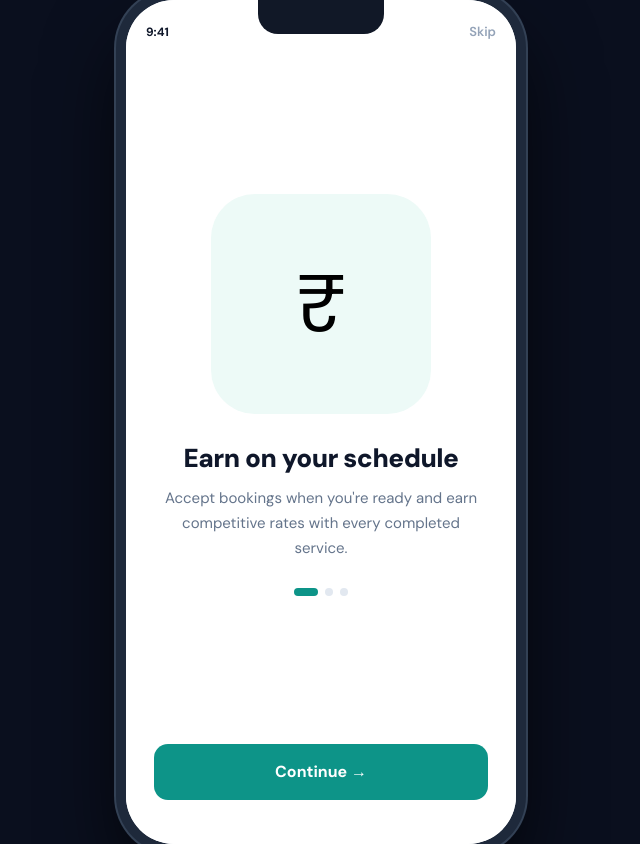
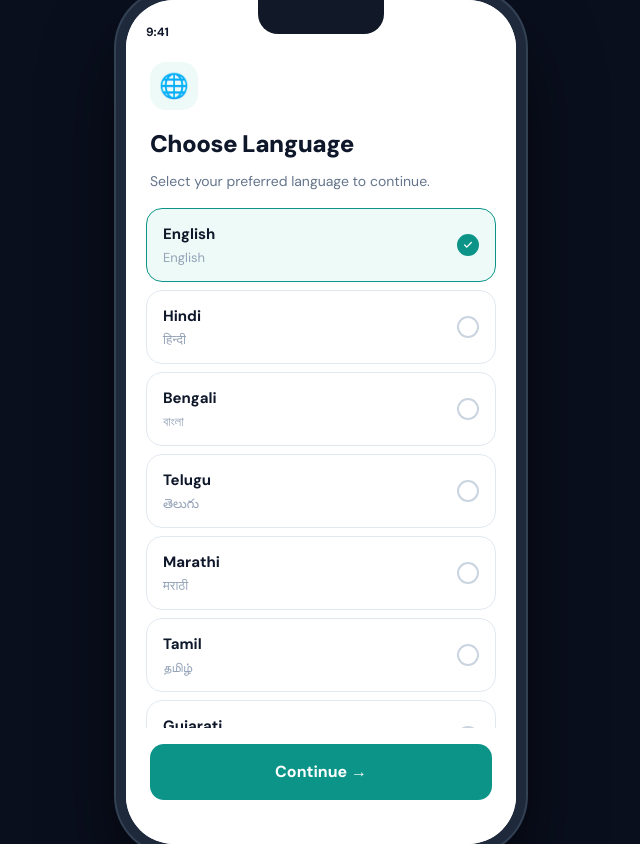
Before and after one commit to nitinsharma2882-code/carebridge-partner-frontend, a Next.js app: page /onboarding in a window 1280 px wide. Shown: the whole page, without its empty margins (319-959 px from the left). Built offline with nearby package versions, Linux system fonts and the light colour scheme.

Commit message:
feat: dark mode toggle, remove auto-accept, language selection on onboarding

```diff
--- a/src/app/onboarding/page.tsx
+++ b/src/app/onboarding/page.tsx
@@ -2,6 +2,22 @@
 import { useState } from 'react'
 import { useRouter } from 'next/navigation'
 import MobileFrame from '@/components/MobileFrame'
+
+// ── Issue 19: Language list ───────────────────────────────
+const LANGUAGES = [
+  { code:'en', label:'English',    native:'English' },
+  { code:'hi', label:'Hindi',      native:'हिन्दी' },
+  { code:'bn', label:'Bengali',    native:'বাংলা' },
+  { code:'te', label:'Telugu',     native:'తెలుగు' },
+  { code:'mr', label:'Marathi',    native:'मराठी' },
+  { code:'ta', label:'Tamil',      native:'தமிழ்' },
+  { code:'gu', label:'Gujarati',   native:'ગુજરાતી' },
+  { code:'kn', label:'Kannada',    native:'ಕನ್ನಡ' },
+  { code:'pa', label:'Punjabi',    native:'ਪੰਜਾਬੀ' },
+  { code:'ur', label:'Urdu',       native:'اردو' },
+  { code:'fr', label:'French',     native:'Français' },
+  { code:'ar', label:'Arabic',     native:'العربية' },
+]
 
 const slides = [
   { icon:'₹',  bg:'#EDFAF7', title:'Earn on your schedule',    desc:"Accept bookings when you're ready and earn competitive rates with every completed service." },
@@ -10,8 +26,16 @@ const slides = [
 ]
 
 export default function OnboardingPage() {
-  const [current, setCurrent] = useState(0)
+  // step 0 = language selection, steps 1-3 = slides
+  const [step,     setStep]     = useState(0)
+  const [current,  setCurrent]  = useState(0)
+  const [selLang,  setSelLang]  = useState('en')
   const router = useRouter()
+
+  const confirmLanguage = () => {
+    localStorage.setItem('carebridge_language', selLang)
+    setStep(1)
+  }
 
   const next = () => {
     if (current < slides.length - 1) { setCurrent(current + 1) }
@@ -20,8 +44,56 @@ export default function OnboardingPage() {
   const skip = () => { localStorage.setItem('cb_onboarding_seen', 'true'); router.replace('/login') }
   const slide = slides[current]
 
+  // ── Step 0: Language Selection ────────────────────────
+  if (step === 0) {
+    return (
+      <MobileFrame>
+        <div style={{ position:'absolute', inset:0, display:'flex', flexDirection:'column', background:'#fff' }}>
+
+          {/* Status bar */}
+          <div style={{ height:'50px', display:'flex', alignItems:'center', padding:'14px 20px 0', flexShrink:0 }}>
+            <span style={{ fontSize:'12px', fontWeight:700, color:'#0F172A' }}>9:41</span>
+          </div>
+
+          {/* Header */}
+          <div style={{ padding:'12px 24px 0', flexShrink:0 }}>
+            <div style={{ width:'48px', height:'48px', borderRadius:'16px', background:'#EDFAF7', display:'flex', alignItems:'center', justifyContent:'center', fontSize:'24px', marginBottom:'16px' }}>🌐</div>
+            <h2 style={{ fontSize:'24px', fontWeight:900, color:'#0F172A', letterSpacing:'-0.5px', margin:0 }}>Choose Language</h2>
+            <p style={{ fontSize:'14px', color:'#64748B', marginTop:'8px', lineHeight:1.6 }}>Select your preferred language to continue.</p>
+          </div>
+
+          {/* Language grid */}
+          <div style={{ flex:1, overflowY:'auto', padding:'16px 20px' }}>
+            <div style={{ display:'flex', flexDirection:'column', gap:'8px' }}>
+              {LANGUAGES.map(lang => (
+                <div key={lang.code} onClick={()=>setSelLang(lang.code)}
+                  style={{ display:'flex', alignItems:'center', justifyContent:'space-between', padding:'14px 16px', borderRadius:'16px', border:`1.5px solid ${selLang===lang.code?'#0D9488':'#E2E8F0'}`, background:selLang===lang.code?'#EDFAF7':'#fff', cursor:'pointer', transition:'all 0.15s' }}>
+                  <div>
+                    <div style={{ fontSize:'15px', fontWeight:700, color:'#0F172A' }}>{lang.label}</div>
+                    <div style={{ fontSize:'13px', color:'#94A3B8', marginTop:'2px' }}>{lang.native}</div>
+                  </div>
+                  <div style={{ width:'22px', height:'22px', borderRadius:'50%', border:`2px solid ${selLang===lang.code?'#0D9488':'#CBD5E1'}`, background:selLang===lang.code?'#0D9488':'transparent', display:'flex', alignItems:'center', justifyContent:'center', flexShrink:0 }}>
+                    {selLang===lang.code && <svg width="10" height="10" viewBox="0 0 24 24" fill="none" stroke="#fff" strokeWidth="3" strokeLinecap="round"><polyline points="20 6 9 17 4 12"/></svg>}
+                  </div>
+                </div>
+              ))}
+            </div>
+          </div>
+
+          {/* Continue button */}
+          <div style={{ padding:'16px 24px 44px', flexShrink:0 }}>
+            <button onClick={confirmLanguage} style={{ width:'100%', padding:'16px', background:'#0D9488', border:'none', borderRadius:'14px', color:'#fff', fontSize:'16px', fontWeight:700, cursor:'pointer', fontFamily:'DM Sans, sans-serif' }}>
+              Continue →
+            </button>
+          </div>
+        </div>
+      </MobileFrame>
+    )
+  }
+
+  // ── Steps 1-3: Onboarding slides ──────────────────────
   return (
-    <MobileFrame hideSOS>
+    <MobileFrame>
       <div style={{ position:'absolute', inset:0, display:'flex', flexDirection:'column', background:'#fff' }}>
 
         {/* Status bar */}
@@ -41,7 +113,7 @@ export default function OnboardingPage() {
           </div>
           <div style={{ display:'flex', gap:'7px', alignItems:'center' }}>
             {slides.map((_,i) => (
-              <div key={i} onClick={() => setCurrent(i)} style={{ height:'8px', width:i===current?'24px':'8px', borderRadius:'4px', background:i===current?'#0D9488':'#E2E8F0', transition:'all 0.3s ease', cursor:'pointer' }} />
+              <div key={i} onClick={()=>setCurrent(i)} style={{ height:'8px', width:i===current?'24px':'8px', borderRadius:'4px', background:i===current?'#0D9488':'#E2E8F0', transition:'all 0.3s ease', cursor:'pointer' }} />
             ))}
           </div>
         </div>
```
Also changed, not shown: src/app/settings/page.tsx (+79 -42 lines).
